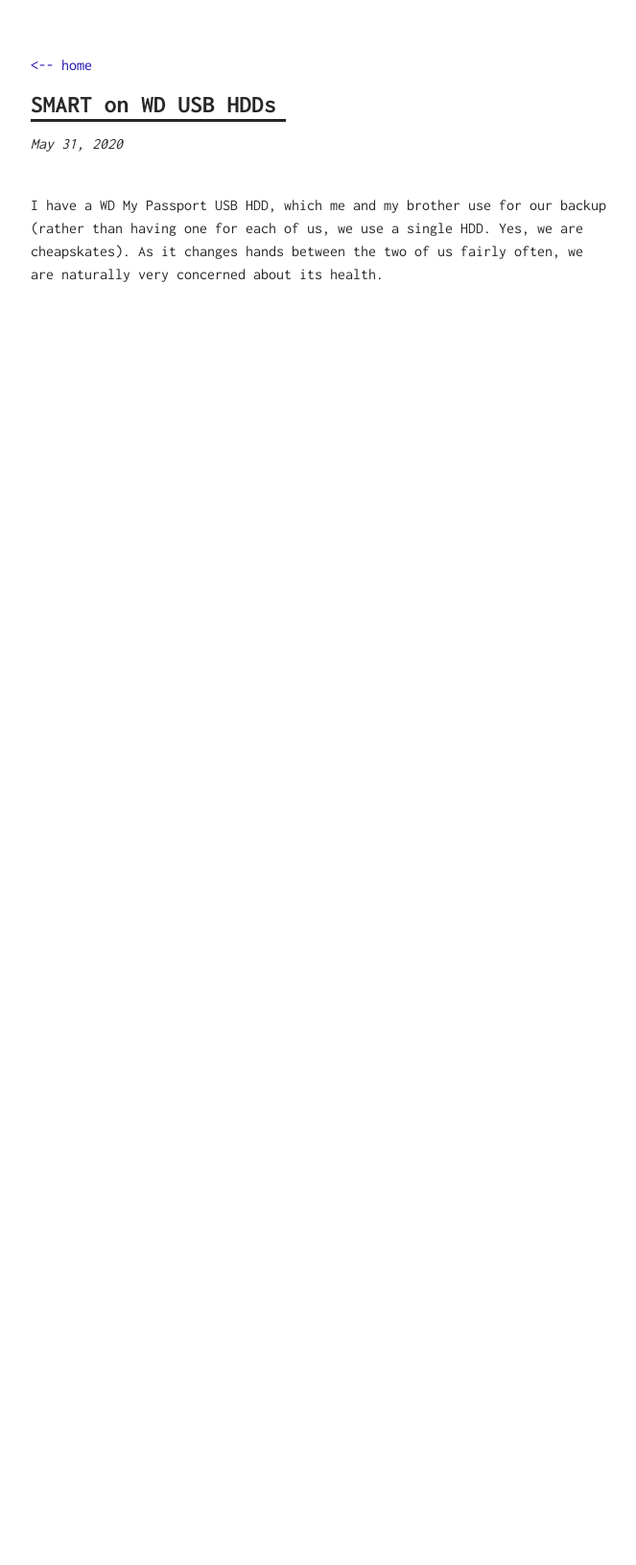
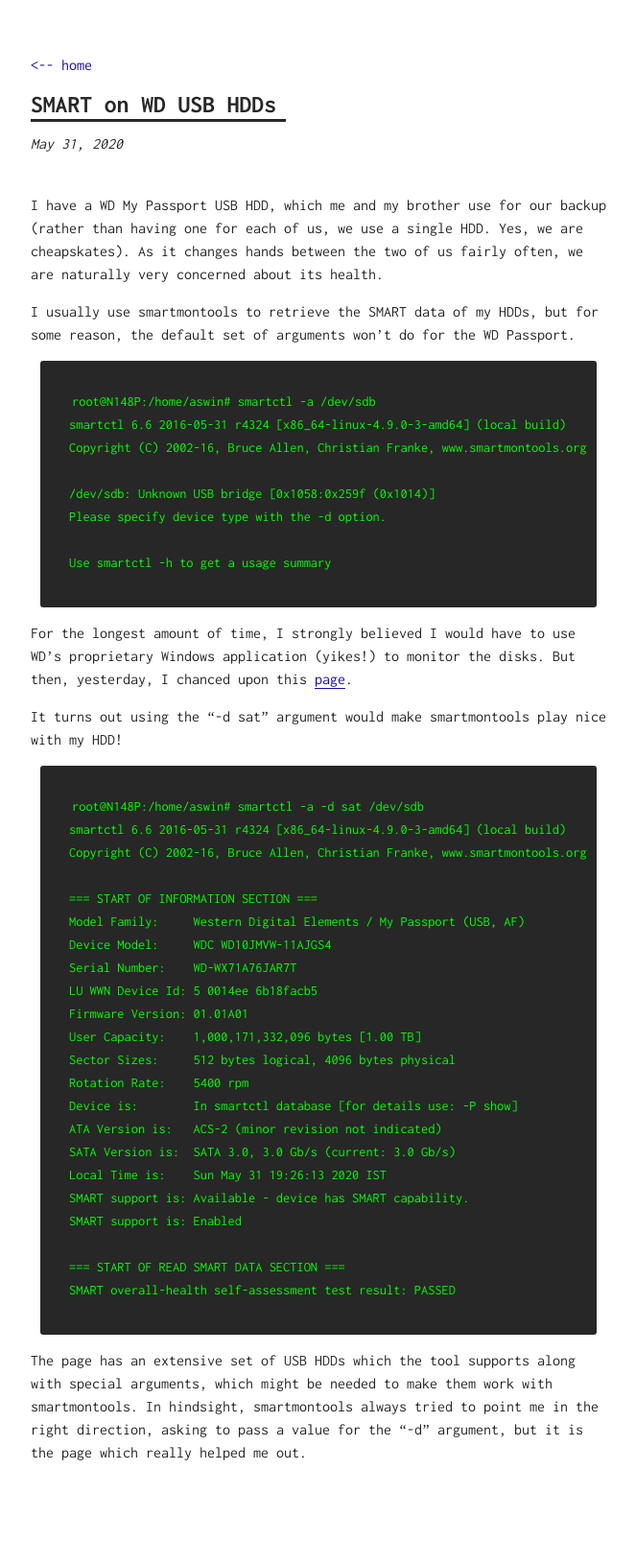
Before and after one commit to karuvally/karuvally.github.io, a Jekyll site: the page built from _posts/2020-05-31-SMART-on-WD-USB-HDD.md, in a window 1280 px wide. Shown: the whole page at 96% size, without its empty margins (308-971 px from the left). Built offline with Jekyll 4.4.1, drawn with Linux system fonts in a browser that asks for light colours; before the commit the page ends 900 px from its top, so only the background shows below that.

Commit message:
completed draft

```diff
--- a/_posts/2020-05-31-SMART-on-WD-USB-HDD.md
+++ b/_posts/2020-05-31-SMART-on-WD-USB-HDD.md
@@ -7,3 +7,51 @@
 (rather than having one for each of us, we use a single HDD. Yes, we are
 cheapskates). As it changes hands between the two of us fairly often, we
 are naturally very concerned about its health.
+
+I usually use smartmontools to retrieve the SMART data of my HDDs, but for
+some reason, the default set of arguments won't do for the WD Passport.
+
+    root@N148P:/home/aswin# smartctl -a /dev/sdb
+    smartctl 6.6 2016-05-31 r4324 [x86_64-linux-4.9.0-3-amd64] (local build)
+    Copyright (C) 2002-16, Bruce Allen, Christian Franke, www.smartmontools.org
+
+    /dev/sdb: Unknown USB bridge [0x1058:0x259f (0x1014)]
+    Please specify device type with the -d option.
+
+    Use smartctl -h to get a usage summary
+
+For the longest amount of time, I strongly believed I would have to use WD's
+proprietary Windows application (yikes!) to monitor the disks. But then,
+yesterday, I chanced upon this [page](https://www.smartmontools.org/wiki/Supported_USB-Devices).
+
+It turns out using the "-d sat" argument would make smartmontools play nice
+with my HDD!
+
+    root@N148P:/home/aswin# smartctl -a -d sat /dev/sdb
+    smartctl 6.6 2016-05-31 r4324 [x86_64-linux-4.9.0-3-amd64] (local build)
+    Copyright (C) 2002-16, Bruce Allen, Christian Franke, www.smartmontools.org
+
+    === START OF INFORMATION SECTION ===
+    Model Family:     Western Digital Elements / My Passport (USB, AF)
+    Device Model:     WDC WD10JMVW-11AJGS4
+    Serial Number:    WD-WX71A76JAR7T
+    LU WWN Device Id: 5 0014ee 6b18facb5
+    Firmware Version: 01.01A01
+    User Capacity:    1,000,171,332,096 bytes [1.00 TB]
+    Sector Sizes:     512 bytes logical, 4096 bytes physical
+    Rotation Rate:    5400 rpm
+    Device is:        In smartctl database [for details use: -P show]
+    ATA Version is:   ACS-2 (minor revision not indicated)
+    SATA Version is:  SATA 3.0, 3.0 Gb/s (current: 3.0 Gb/s)
+    Local Time is:    Sun May 31 19:26:13 2020 IST
+    SMART support is: Available - device has SMART capability.
+    SMART support is: Enabled
+
+    === START OF READ SMART DATA SECTION ===
+    SMART overall-health self-assessment test result: PASSED
+
+The page has an extensive set of USB HDDs which the tool supports along with
+special arguments, which might be needed to make them work with smartmontools.
+In hindsight, smartmontools always tried to point me in the right direction,
+asking to pass a value for the "-d" argument, but it is the page which really
+helped me out.
```
